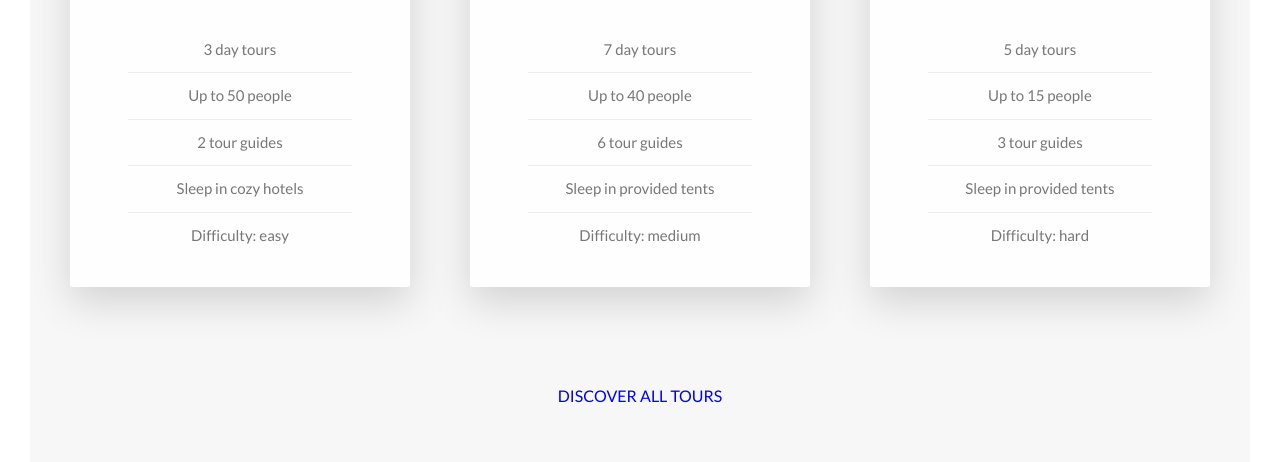
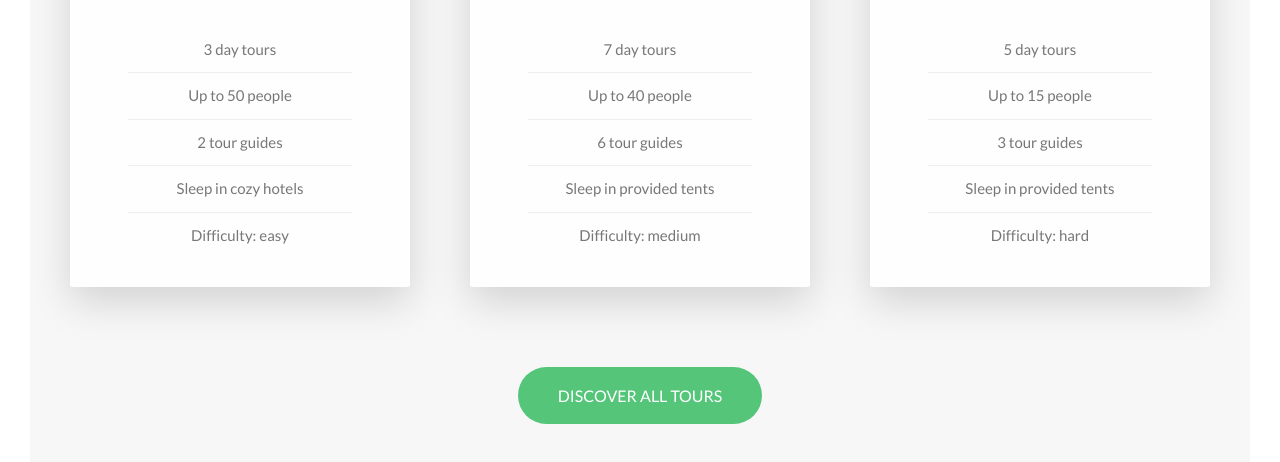
Before and after one commit to tnghung/Natours, a website: page index.html in a window 1280 px wide. Shown: the part 2765-3227 px from the top of the page. Drawn offline with Linux system fonts and the light colour scheme.

Commit message:
Fix button style in tour section

```diff
--- a/index.html
+++ b/index.html
@@ -223,7 +223,7 @@
           </div>
         </div>
         <div class="u-center-text u-mt-l">
-          <a href="#" class="btn btn--gsreen">Discover all tours</a>
+          <a href="#" class="btn btn--green">Discover all tours</a>
         </div>
       </section>
     </main>
```
